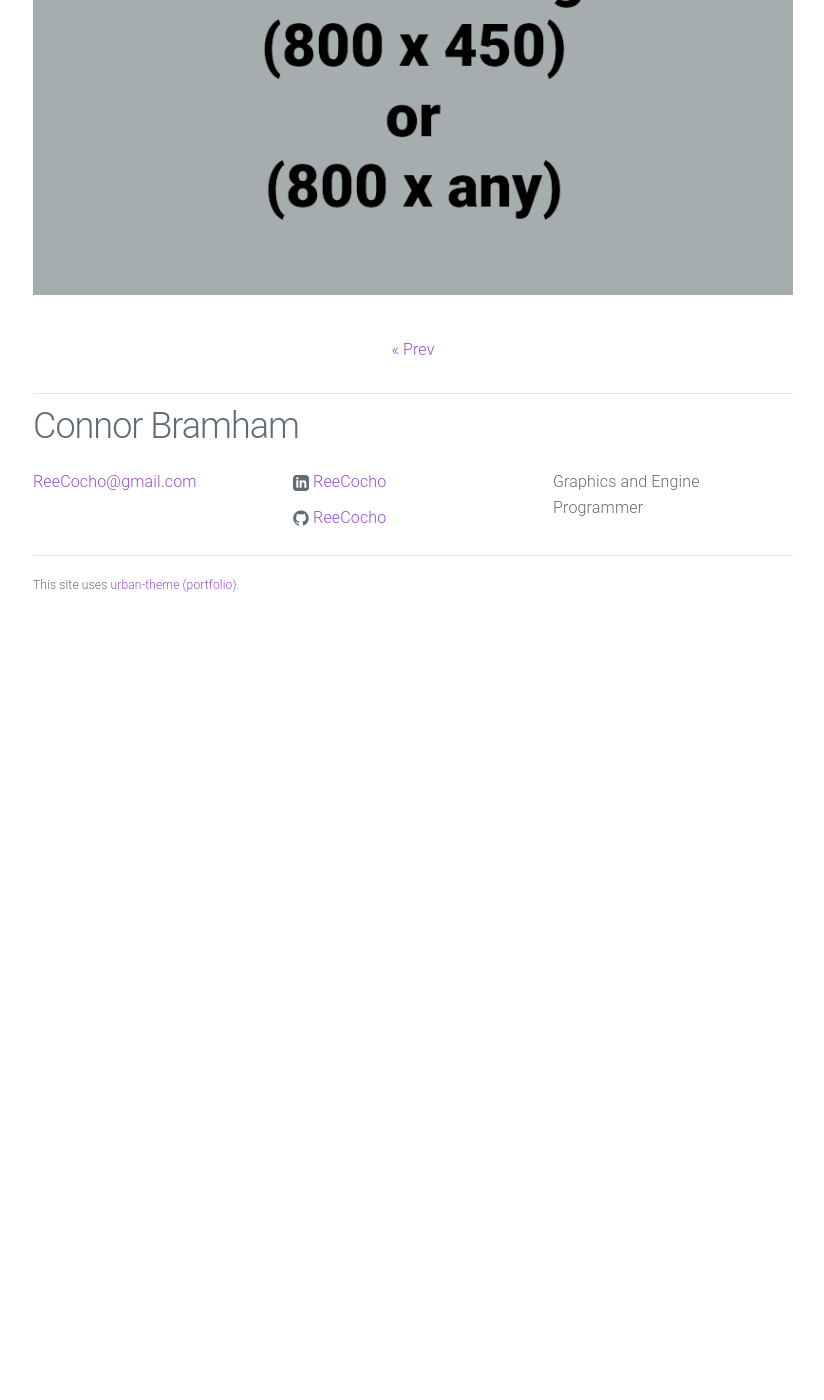
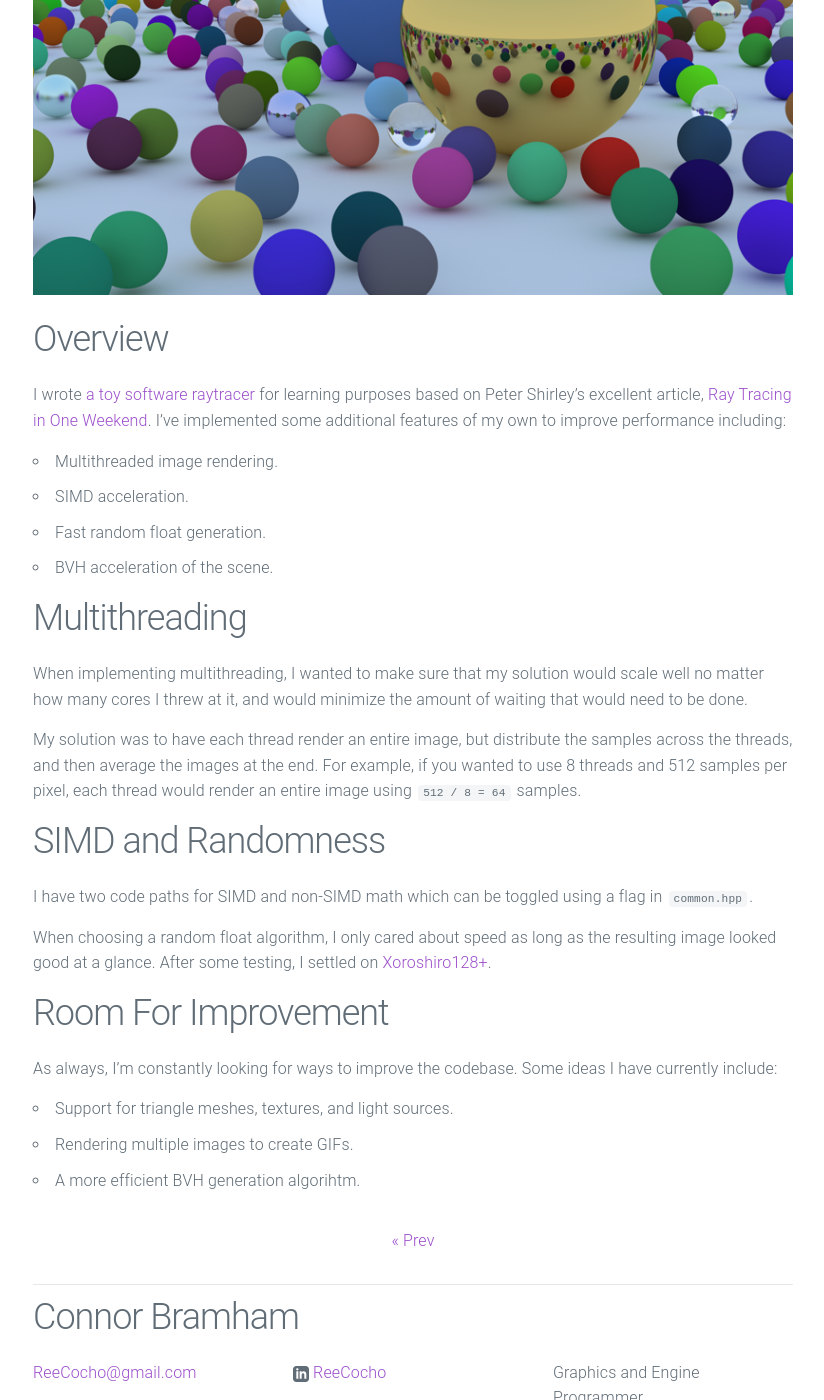
Before and after one commit to ReeCocho/reecocho.github.io, a Jekyll site: the page built from _posts/2023-06-19-raytracer.md, in a window 1280 px wide and 1400 px high, scrolled down 491 px. Shown: the whole window, without its empty margins (227-1051 px from the left). Built offline with Jekyll 4.4.1, drawn with Linux system fonts in a browser that asks for light colours; before the commit the page ends 1121 px from its top, so only the background shows below that; some of the changed text lies outside the part shown.

Commit message:
Ray tracer article.

```diff
--- a/_posts/2023-06-19-raytracer.md
+++ b/_posts/2023-06-19-raytracer.md
@@ -1,9 +1,38 @@
 ---
 layout: post
 title:  "Raytracer"
-summary: "An experimental software raytracer. Written in C++."
+summary: "A toy software raytracer for learning. Written in C++."
 date:   2022-10-06 15:39:40
-preview: /assets/postpreview.png
+preview: /assets/ray_tracer_thumbnail.png
 ---
 
-![Picture 1](/assets/fullsize.png)
+![Picture 1](/assets/ray_tracer_header.png)
+
+## Overview
+
+I wrote [a toy software raytracer](https://github.com/ReeCocho/ray-tracer) for learning purposes based on Peter Shirley's excellent article, [Ray Tracing in One Weekend](https://raytracing.github.io/books/RayTracingInOneWeekend.html). I've implemented some additional features of my own to improve performance including:
+
+* Multithreaded image rendering.
+* SIMD acceleration.
+* Fast random float generation.
+* BVH acceleration of the scene.
+
+## Multithreading
+
+When implementing multithreading, I wanted to make sure that my solution would scale well no matter how many cores I threw at it, and would minimize the amount of waiting that would need to be done.
+
+My solution was to have each thread render an entire image, but distribute the samples across the threads, and then average the images at the end. For example, if you wanted to use 8 threads and 512 samples per pixel, each thread would render an entire image using `512 / 8 = 64` samples.
+
+## SIMD and Randomness
+
+I have two code paths for SIMD and non-SIMD math which can be toggled using a flag in `common.hpp`.
+
+When choosing a random float algorithm, I only cared about speed as long as the resulting image looked good at a glance. After some testing, I settled on [Xoroshiro128+](https://en.wikipedia.org/wiki/Xoroshiro128%2B).
+
+## Room For Improvement
+
+As always, I'm constantly looking for ways to improve the codebase. Some ideas I have currently include:
+
+* Support for triangle meshes, textures, and light sources.
+* Rendering multiple images to create GIFs.
+* A more efficient BVH generation algorihtm.
```
Also changed, not shown: assets/ray_tracer_header.png (added), assets/ray_tracer_thumbnail.png (added).
